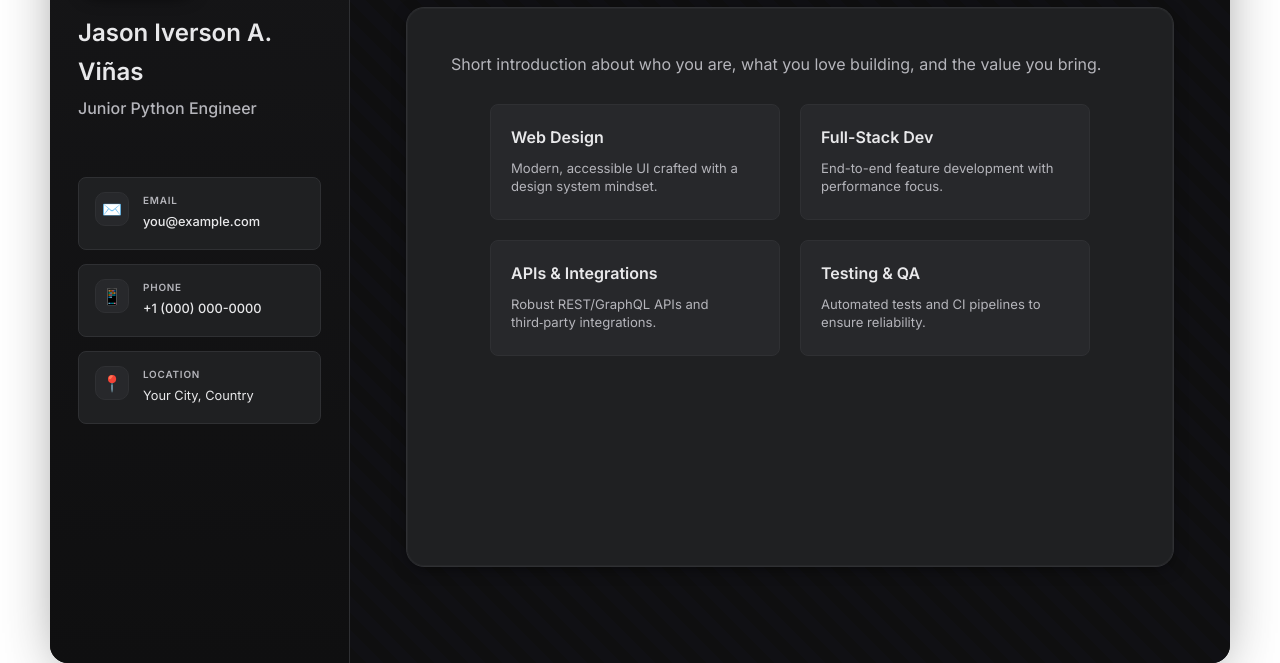
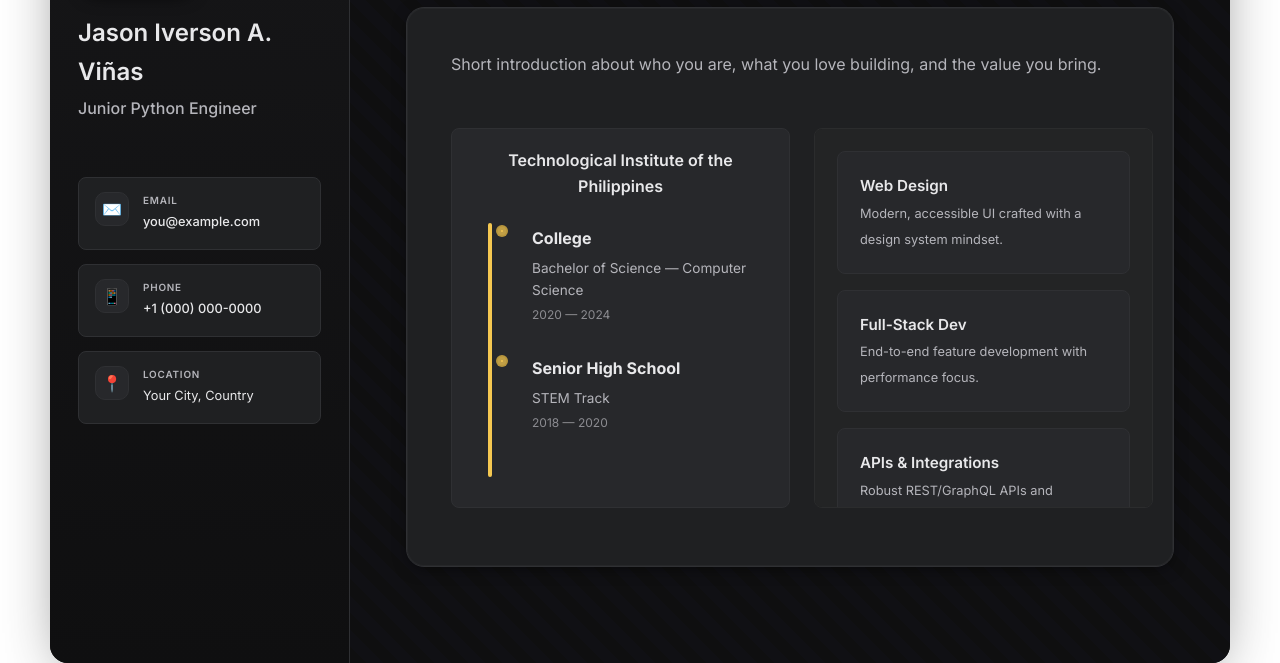
Before and after one commit to JasonIversooon/iBearson, a website with bundled scripts: page frontend/index.html in a window 1280 px wide. Shown: the part 195-858 px from the top of the page. Built offline with nearby package versions, Linux system fonts and the light colour scheme.

Commit message:
"Oct 7 17:21"

```diff
--- a/frontend/JavaScript/about.js
+++ b/frontend/JavaScript/about.js
@@ -8,5 +8,55 @@ export function populateServices() {
   ];
   const wrap = document.querySelector('.what-i-do');
   if (!wrap) return;
-  wrap.innerHTML = services.map(s => `\n    <div class="service-card fade-in" tabindex="0">\n      <h3>${s.title}</h3>\n      <p>${s.body}</p>\n    </div>`).join('');
+
+  // Left: education timeline card (single card with vertical yellow timeline)
+  // Right: four cards matching certificate/project card styles placed inside a scrollable column
+  const educationHtml = `
+    <div class="about-edu card">
+      <div class="edu-school">Technological Institute of the Philippines</div>
+      <div class="edu-timeline">
+        <div class="edu-item">
+          <div class="edu-dot" aria-hidden="true"></div>
+          <div class="edu-content">
+            <strong>College</strong>
+            <div class="edu-meta">Bachelor of Science — Computer Science</div>
+            <div class="edu-year">2020 — 2024</div>
+          </div>
+        </div>
+        <div class="edu-item">
+          <div class="edu-dot" aria-hidden="true"></div>
+          <div class="edu-content">
+            <strong>Senior High School</strong>
+            <div class="edu-meta">STEM Track</div>
+            <div class="edu-year">2018 — 2020</div>
+          </div>
+        </div>
+      </div>
+    </div>`;
+
+  const rightCards = services.slice(0,4).map((s, idx) => `
+    <li class="cert-item fade-in" tabindex="0">
+      <div class="cert-head">
+        <div class="cert-meta">
+          <h3>${s.title}</h3>
+          <span>${s.body}</span>
+        </div>
+      </div>
+    </li>
+  `).join('');
+
+  const rightHtml = `
+    <div class="about-right card">
+      <ul class="cert-list about-cert-list" aria-label="Skills and services">
+        ${rightCards}
+      </ul>
+    </div>`;
+
+  // Compose two-column layout
+  wrap.innerHTML = `
+    <div class="about-two-col">
+      <div class="about-left">${educationHtml}</div>
+      <div class="about-right-wrap">${rightHtml}</div>
+    </div>
+  `;
 }
--- a/frontend/styles/css/about.css
+++ b/frontend/styles/css/about.css
@@ -20,6 +20,74 @@
 	display: block;
 }
 
+/* Two-column about layout */
+#panel-about .about-two-col { display:flex; gap:1.5rem; max-width:880px; margin:1.5rem auto 0; align-items:stretch; }
+#panel-about .about-left { flex:0 0 50%; }
+#panel-about .about-right-wrap { flex:0 0 50%; }
+
+/* Generic card base to match other panels */
+#panel-about .card { background:#27282b; border:1px solid #2f3033; border-radius:8px; padding:18px; }
+
+/* Education timeline styles */
+#panel-about .about-left .card { box-sizing:border-box; height:380px; display:flex; flex-direction:column; align-items:stretch; padding:18px; }
+#panel-about .edu-timeline { position:relative; padding-left:32px; height:100%; display:flex; flex-direction:column; gap:14px; padding-top:6px; padding-bottom:6px; }
+#panel-about .edu-timeline::before { content:""; position:absolute; left:18px; top:12px; bottom:12px; width:4px; background:#f5c851; border-radius:2px; z-index:0; }
+#panel-about .edu-item { display:flex; gap:.75rem; padding:8px 0; align-items:flex-start; position:relative; z-index:1; }
+#panel-about .edu-dot { position:relative; margin-right:12px; margin-left:-6px; width:12px; height:12px; border-radius:50%; background:#f5c851; border:2px solid rgba(0,0,0,0.25); box-shadow:0 0 0 3px rgba(37,37,38,0.25) inset; flex:0 0 auto; transform:translateY(0); }
+#panel-about .edu-content strong { display:block; margin-bottom:6px; font-size:1rem; }
+#panel-about .edu-meta { font-size:.85rem; color:rgb(181 181 187 / 1); }
+#panel-about .edu-year { font-size:.75rem; color:rgb(140 140 145 / 1); margin-top:4px; }
+
+/* School heading placed above the timeline */
+/* School heading placed at the top and centered */
+#panel-about .edu-school { font-weight:600; margin:0 0 12px 0; text-align:center; color:#e8e8ea; font-size:1rem; }
+
+/* Right outer card: darker background + larger padding so inner cards match Projects look */
+#panel-about .about-right.card { background:#232425; border-color:#2b2c2d; height: 380px;; overflow:auto; box-sizing:border-box; padding:22px; }
+#panel-about .about-right { /* fallback in case .card class missing */
+  height:420px; overflow:auto; box-sizing:border-box; padding:14px 14px 12px 14px;
+}
+#panel-about .about-cert-list { display:grid; gap:1rem; padding:0; margin:0; list-style:none; }
+/* Make inner items match Projects' project-card appearance */
+#panel-about .about-cert-list .cert-item {
+	position:relative;
+	display:flex;
+	flex-direction:column;
+	gap:.875rem;
+	padding:22px;
+	background:#27282b;
+	border:1px solid #2f3033;
+	border-radius:8px;
+	min-height:110px;
+	transition:opacity .15s, transform .15s, box-shadow .15s;
+}
+#panel-about .about-cert-list .cert-item h3 { margin:0; font-size:.95rem; font-weight:600; }
+#panel-about .about-cert-list .cert-item span { font-size:.8rem; color:rgb(181 181 187 / 1); }
+
+/* subtle overlay and hover like project cards */
+#panel-about .about-cert-list .cert-item::after {
+	content: "";
+	position: absolute;
+	inset: 0;
+	opacity: 0;
+	transition: opacity .15s ease, transform .15s ease;
+	background: linear-gradient(120deg, rgba(var(--color-accent-glow)/0) 0%, rgba(var(--color-accent-glow)/.06) 60%, rgba(var(--color-accent-glow)/0) 100%);
+}
+#panel-about .about-cert-list .cert-item:hover::after {
+	opacity: 1;
+}
+#panel-about .about-cert-list .cert-item:focus {
+	outline: 2px solid rgba(245,200,81,0.15);
+}
+
+/* Scrollbar styling (subtle) */
+/* Scrollbar styling (subtle) */
+#panel-about .about-right { scrollbar-width: thin; scrollbar-color: rgba(47,48,51,0.45) transparent; }
+#panel-about .about-right::-webkit-scrollbar { width:6px; }
+#panel-about .about-right::-webkit-scrollbar-track { background:transparent; }
+#panel-about .about-right::-webkit-scrollbar-thumb { background:rgba(47,48,51,0.45); border-radius:6px; }
+
+
 /* Ensure the content area uses the same max width and scroll behavior as other panels */
 #panel-about .what-i-do { max-width:800px; margin:1.75rem auto 0; display:grid; gap:1.25rem; grid-template-columns:repeat(auto-fit,minmax(220px,1fr)); }
 
@@ -34,7 +102,7 @@
 
 /* Uniform panel sizing - ABOUT (duplicate, file-scoped variables so each CSS can be edited independently) */
 :root {
-	--about-panel-max-width: 600px;
+	--about-panel-max-width: 700px;
 	--about-panel-min-height: 560px;
 	--about-card-min-height: 110px;
 }
```
